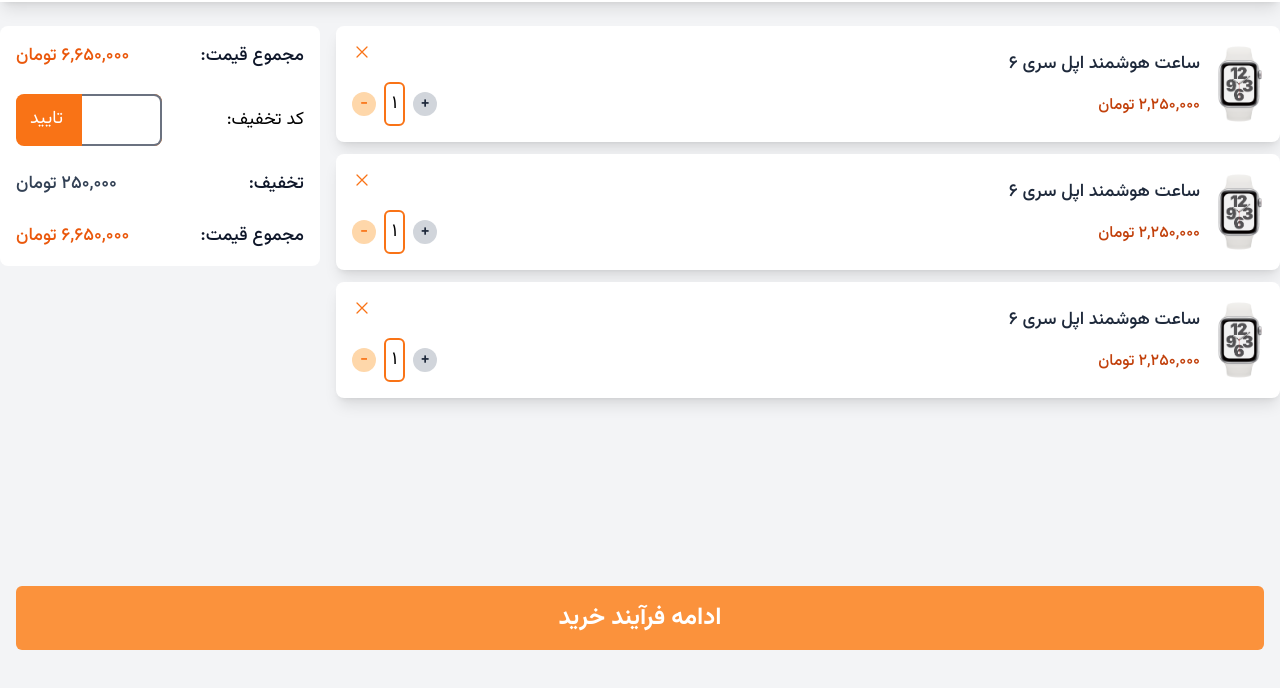
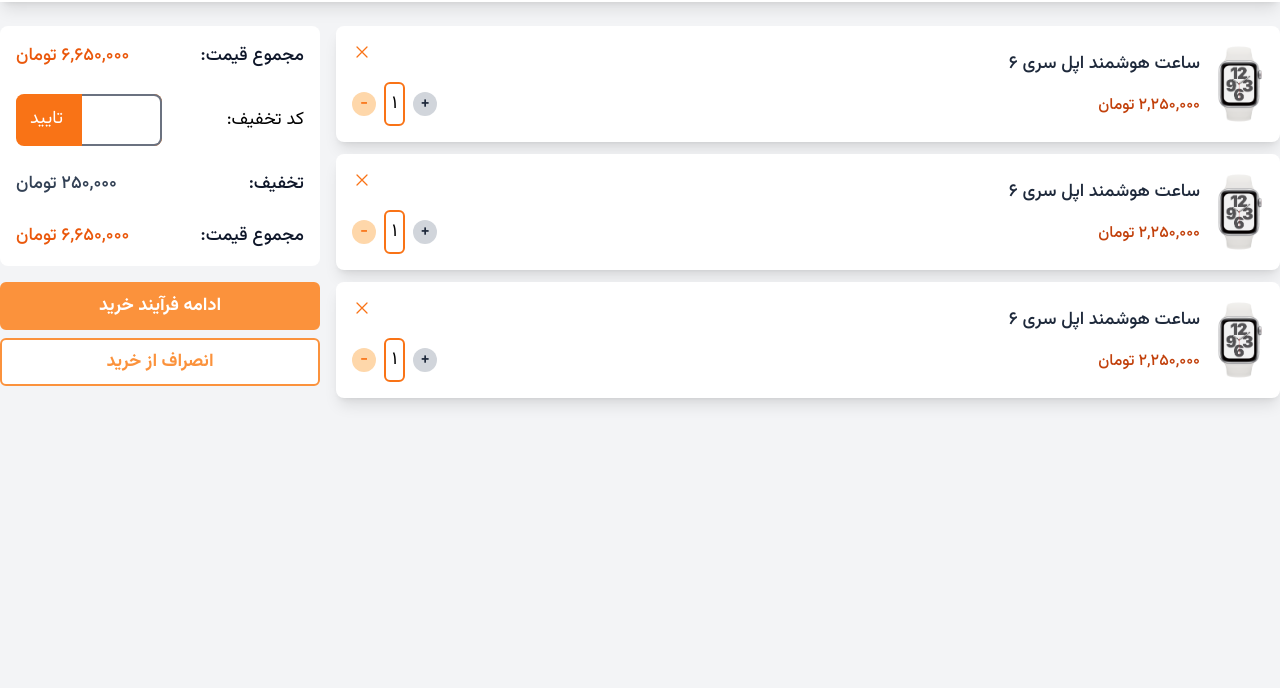
Before and after one commit to sajjadrahimi78/digitize-tailwind-project, a website: page public/cart.html in a window 1280 px wide. Shown: the part 70-758 px from the top of the page. Drawn offline with nearby package versions, Linux system fonts and the light colour scheme.

Commit message:
add button sell desktop

```diff
--- a/public/cart.html
+++ b/public/cart.html
@@ -279,10 +279,10 @@
             <div class="bg-orange-500 rounded-lg">
               <input
                 type="text"
-                class="w-16 lg:w-20 py-2 px-3 lg:py-3 lg:px-4 border-2  !border-gray-500 border-l-0 rounded-r-lg focus:border-none form-input"
+                class="w-16 lg:w-20 py-2 px-3 lg:py-3 lg:px-4 border-2 !border-gray-500 border-l-0 rounded-r-lg focus:border-none form-input"
               />
               <button
-                class="py-2 px-3 text-white rounded-l-lg border-2  border-orange-500 bg-orange-500"
+                class="py-2 px-3 text-white rounded-l-lg border-2 border-orange-500 bg-orange-500"
               >
                 تایید
               </button>
@@ -307,13 +307,27 @@
             </div>
           </div>
         </div>
+
+        <!-- button sell desktop -->
+        <div class="hidden md:flex flex-col gap-2 mt-4">
+          <button
+            class="bg-orange-400 cursor-pointer py-2 px-4 rounded-md text-white font-bold text-lg border-2 border-orange-400"
+          >
+            ادامه فرآیند خرید
+          </button>
+          <button
+            class="text-orange-400 cursor-pointer py-2 px-4 rounded-md bg-white font-bold text-lg border-2 border-orange-400"
+          >
+            انصراف از خرید
+          </button>
+        </div>
       </div>
     </div>
 
-    <!-- bottom sell -->
+    <!-- button sell -->
     <div class="w-full mx-auto px-4 fixed bottom-20">
       <button
-        class="w-full bg-orange-400 cursor-pointer py-4 px-8 rounded-md text-white font-bold text-2xl"
+        class="w-full bg-orange-400 cursor-pointer py-4 px-8 rounded-md text-white font-bold text-2xl md:hidden"
       >
         ادامه فرآیند خرید
       </button>
```
Also changed, not shown: public/build/tailwind.css.
